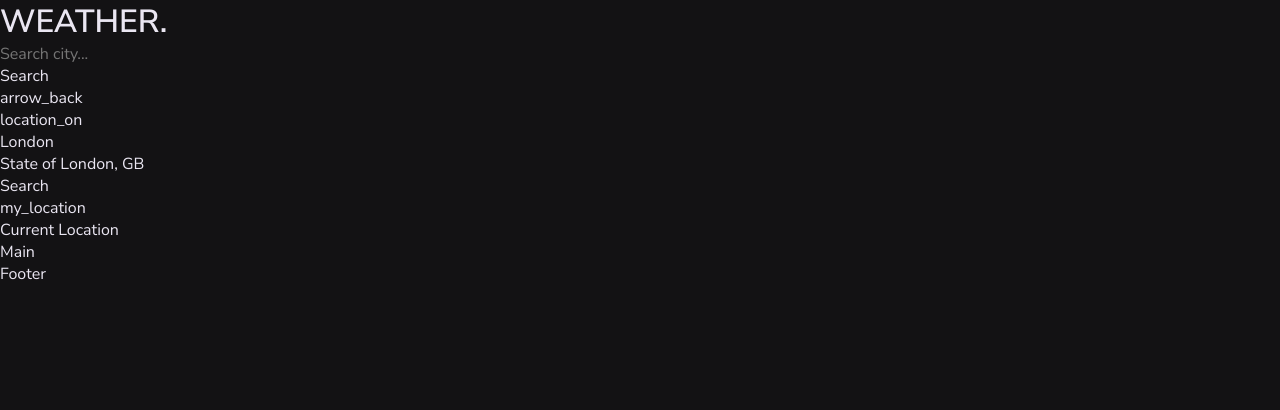
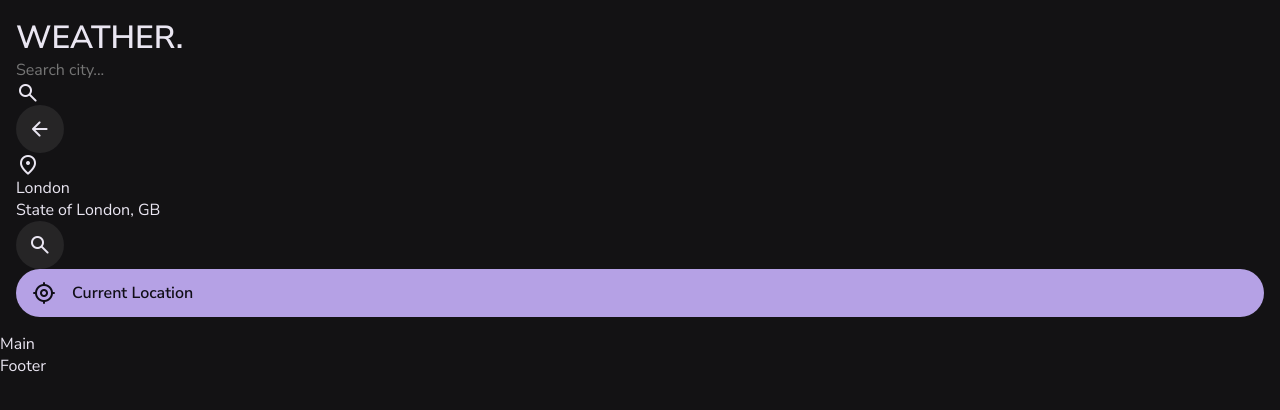
Before and after one commit to RavinduKavinda/weather-app, a React (Create React App) app: page / in a window 1280 px wide. Shown: the top 410 px of the page. Built offline with nearby package versions, Linux system fonts and the light colour scheme.

Commit message:
reusable styles added

```diff
--- a/src/App.css
+++ b/src/App.css
@@ -154,14 +154,104 @@ body {
 }
 
 /* material icons */
+@font-face {
+  font-family: 'Material Symbols Roundeed';
+  font-style: normal;
+  font-weight: 400;
+  src: url(../src/assets/font/material-symbol-rounded.woff2) format('woff2');
+}
+
+.m-icon {
+  font-family: 'Material Symbols Roundeed';
+  font-weight: normal;
+  font-style: normal;
+  font-size: 2.4rem;
+  line-height: 1;
+  letter-spacing: normal;
+  text-transform: none;
+  white-space: nowrap;
+  word-wrap: normal;
+  direction: ltr;
+  font-feature-settings: "liga";
+  -webkit-font-feature-settings: "liga";
+  -webkit-font-smoothing: antialiased;
+  height: 1em;
+  width: 1em;
+  overflow: hidden;
+}
 
 
 
+/* reused styles*/
+.container {
+  max-width: 1600px;
+  width: 100%;
+  margin-inline: auto;
+  padding: 16px;
+}
+
+.icon-btn {
+  background-color: var(--white-alpha-8);
+  width: 48px;
+  height: 48px;
+  display: grid;
+  place-items: center;
+  border-radius: var(--radius-circle);
+}
+
+.has-state {
+  position: relative;
+}
+
+.has-state:hover {
+  box-shadow: var(--shadow-1);
+}
+
+.has-state:is(:focus,:focus-visible){
+  box-shadow: none;
+}
+
+.has-state::before {
+  content: "";
+  position: absolute;
+  inset: 0;
+  border-radius: inherit;
+  clip-path: circle(100% at 50% 50%);
+  transition: var(--transition-short);
+}
+
+.has-state::hover::before {
+  background-color: var(--white-alpha-4);
+}
+
+.has-state:is(:focus, :focus-visible)::before {
+  background-color: var(--white-alpha-8);
+  animation: ripple 250ms ease forwards;
+}
+
+@keyframes ripple {
+  0% {clip-path: circle(0% at 50% 50%);}
+  100% {clip-path: circle(100% at 50% 50%);}
+}
+
+.btn-primary {
+  background-color: var(--primary);
+  color: var(--on-primary);
+  height: 48px;
+  line-height: 48;
+  min-width: max-content;
+  display: flex;
+  align-items: center;
+  gap: 16px;
+  padding-inline: 16px;
+  border-radius: var(--radius-pill);
+}
+
+.btn-primary .span {
+  font-weight: var(--weight-semiBold);
+}
 
 
-/*-----------------------------------*\
-  #REUSED STYLE
-\*-----------------------------------*/
 
 
 
```
Also changed, not shown: src/index.txt.
